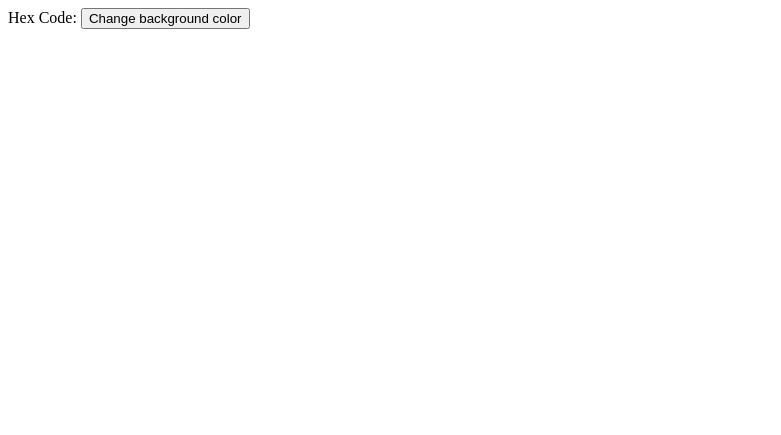
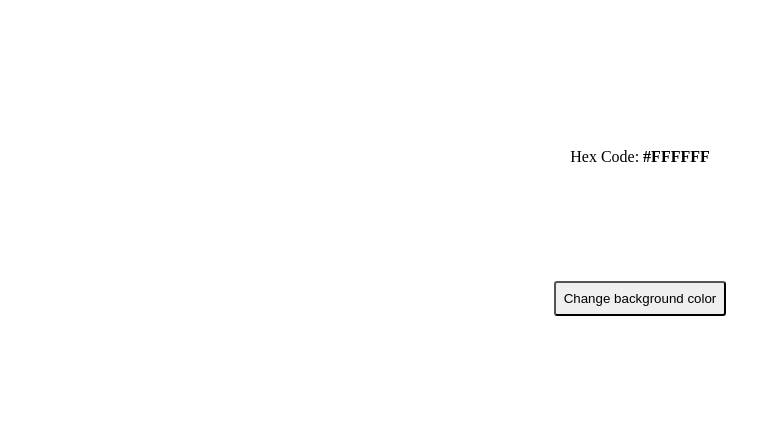
Before and after one commit to CNF1993/background-color-generator, a plain HTML site: page index.html in a window 1280 px wide. Shown: the whole page, without its empty margins (0-781 px from the left). Drawn offline with Linux system fonts and the light colour scheme.

Commit message:
change styles

```diff
--- a/index.html
+++ b/index.html
@@ -8,7 +8,7 @@
 </head>
 <body>
     <main>
-        <span>Hex Code: <strong id="hex-code"></strong> </span>
+        <span>Hex Code: <strong id="hex-code">#FFFFFF</strong> </span>
         <button id="button">Change background color</button>
     </main>
 </body>
--- a/styles.css
+++ b/styles.css
@@ -0,0 +1,21 @@
+*{
+    padding: 0;
+    margin: 0;
+    box-sizing: border-box;
+}
+
+main {
+    margin: 2rem auto;
+    max-width: 600px;
+    height: 50vh;
+    display: flex;
+    flex-flow: column wrap;
+    justify-content: space-evenly;
+    align-items: center;
+}
+
+#button {
+    padding: .5rem;
+    border-radius: .2rem;
+    cursor: pointer;;
+}
```
